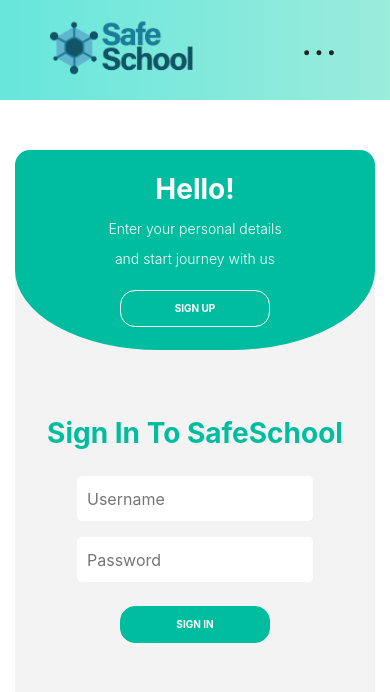
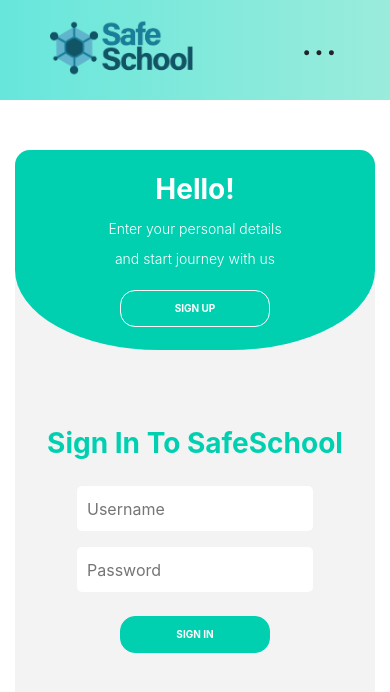
Before and after one commit to caio-k/rp2-project-webapp, a React (Create React App) app: page /login in a window 390 px wide. Shown: the top 692 px of the page. Built offline with nearby package versions, Linux system fonts and the light colour scheme.

Commit message:
minor fixes

```diff
--- a/src/components/public/css/public_form.css
+++ b/src/components/public/css/public_form.css
@@ -158,7 +158,7 @@
     .info-column {
         width: 100%;
         order: 2;
-        margin: 10px 0;
+        margin: 20px 0;
         height: 350px;
     }
 
--- a/src/styles/default.css
+++ b/src/styles/default.css
@@ -23,5 +23,5 @@ body {
     --cor-bg-header-2: #3993b3;
     --cor-bg-content-2: #b1e4e8;
     --radius-default: 13px;
-    --pf-color: #00bda0;
+    --pf-color: #00d0b0;
 }
```
Also changed, not shown: src/assets/profile_pic.svg (deleted).
